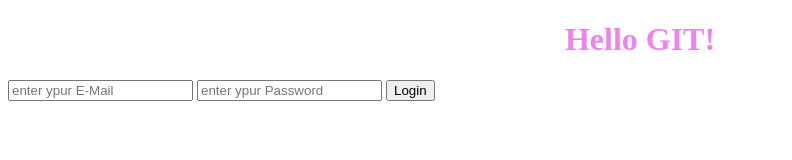
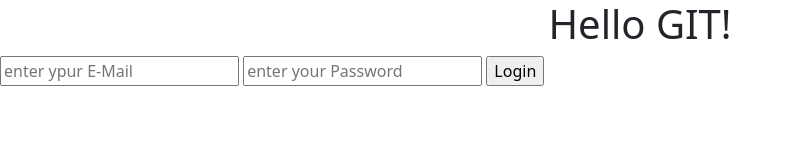
Before and after one commit to isyolini/isyolini-weather-app-test, a plain HTML site: page index.html in a window 1280 px wide. Shown: the whole page, without its empty margins (0-792 px from the left). Drawn offline with nearby package versions, Linux system fonts and the light colour scheme.

Commit message:
Added Bootstrap link

```diff
--- a/index.html
+++ b/index.html
@@ -6,14 +6,20 @@
     <meta name="viewport" content="width=device-width, initial-scale=1.0" />
     <title>Document</title>
     <link rel="stylesheet" href="/src/styles.css" />
+    <link
+      rel="stylesheet"
+      href="https://cdn.jsdelivr.net/npm/bootstrap@5.3.0-alpha3/dist/css/bootstrap.min.css"
+    />
   </head>
   <body>
     <h1>Hello GIT!</h1>
-    <form>
-      <input type="text" placeholder="enter ypur E-Mail" />
-      <input type="text" placeholder="enter ypur Password" />
-      <input type="submit" value="Login" />
-    </form>
+    <div class="col-12">
+      <form>
+        <input type="text" placeholder="enter ypur E-Mail" />
+        <input type="text" placeholder="enter your Password" />
+        <input type="submit" value="Login" />
+      </form>
+    </div>
     <script src="/src/script.js"></script>
   </body>
 </html>
```
